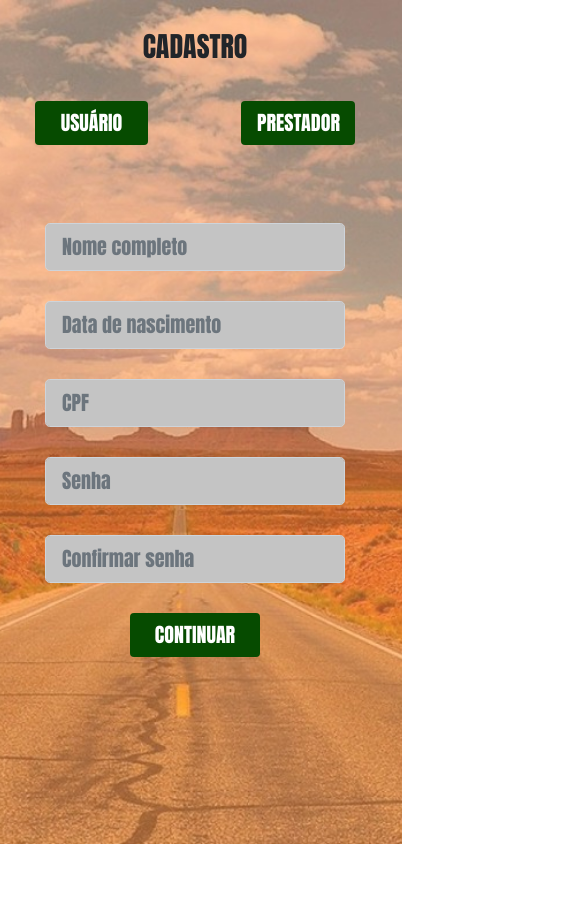
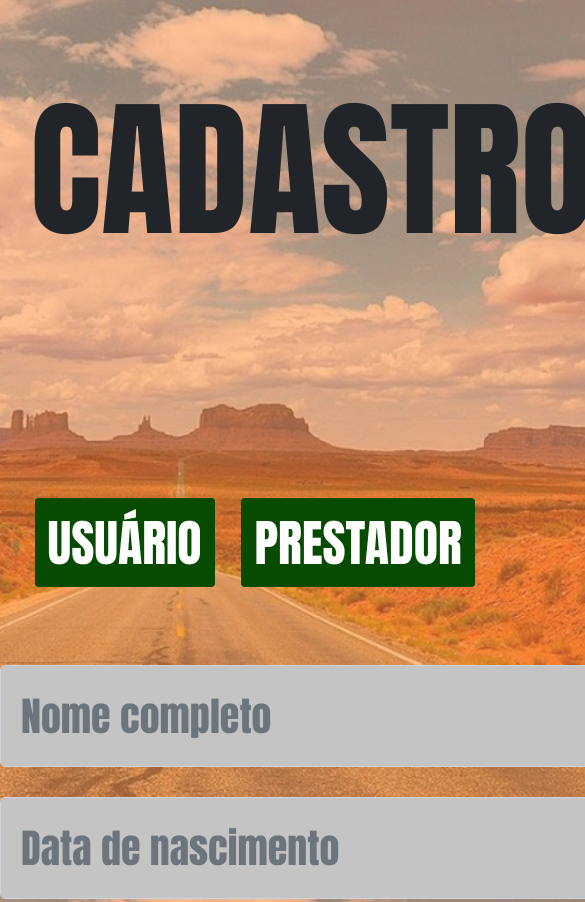
Before and after one commit to rafaelbatista3/HELP, a plain HTML site: page index.html in a window 390 px wide. Shown: the top 902 px of the page, 585 px wide, since content can reach past the window. Before the commit the page ends 844 px from the top, so only its background shows below. Drawn offline with nearby package versions, Linux system fonts and the light colour scheme.

Commit message:
Update style.css

```diff
--- a/style.css
+++ b/style.css
@@ -35,9 +35,25 @@ body {
   width: 600px;
 }
 
-@media screen and (max-width: 760px) {
+@media screen and (max-width: 1040px) {
+  .menu {
+    width: 800px;
+  }
 
-.menu {
-       width: 300px;
-   }
+  .btn {
+    font-size: 50px;
+    margin-top: 200px;
+  }
+
+  .form-control {
+    font-size: 40px;
+    margin-top: 30px;
+    margin-bottom: 30px;
+    padding: 20px;
+  }
+
+  .text h1 {
+    padding-top: 50px;
+    font-size: 150px;
+  }
 }
```
